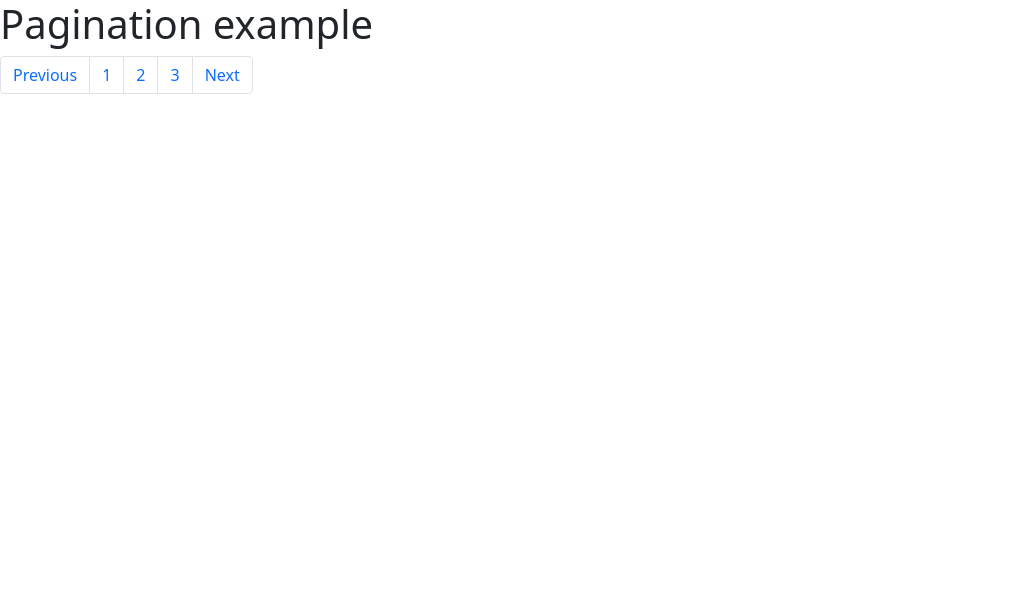
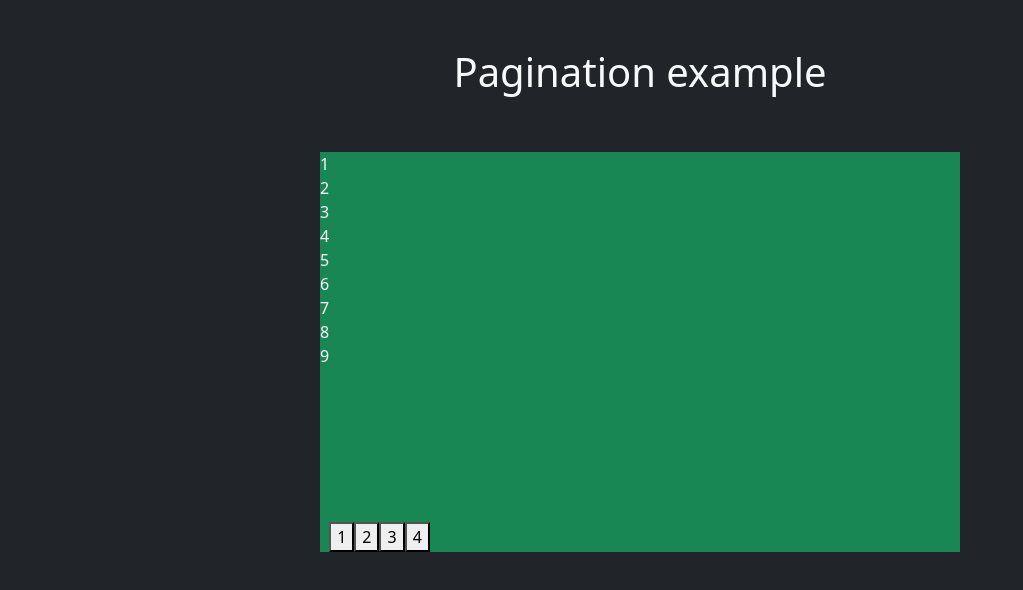
Before and after one commit to diego-rg/pagination-js, a plain HTML site: page index.html in a window 1280 px wide. Shown: the whole page, without its empty margins (0-1023 px from the left). Drawn offline with nearby package versions, Linux system fonts and the light colour scheme.

Commit message:
working without bootstrap elements

```diff
--- a/index.html
+++ b/index.html
@@ -9,24 +9,13 @@
 <link href="https://cdn.jsdelivr.net/npm/bootstrap@5.1.3/dist/css/bootstrap.min.css" rel="stylesheet"
 integrity="sha384-1BmE4kWBq78iYhFldvKuhfTAU6auU8tT94WrHftjDbrCEXSU1oBoqyl2QvZ6jIW3" crossorigin="anonymous">
 </head>
-<body>
-    <h1>Pagination example</h1>
+<body class="vh-100 vw-100 bg-dark text-light text-center">
+    <h1 class="p-5">Pagination example</h1>
+    <main class="d-flex bg-success w-50 h-50 m-auto">
+        <div id="data-container"></div>
 
-    <div id="data-container">
-
-    </div>
-
-    <nav aria-label="Page navigation">
-        <ul class="pagination pagination-bar" id="paginationBar">
-          <li class="page-item"><a class="page-link" href="#">Previous</a></li>
-          <li class="page-item"><a class="page-link" href="#">1</a></li>
-          <li class="page-item"><a class="page-link" href="#">2</a></li>
-          <li class="page-item"><a class="page-link" href="#">3</a></li>
-          <li class="page-item"><a class="page-link" href="#">Next</a></li>
-        </ul>
-      </nav>
-
-
+        <div class="align-self-end" id="pagination-bar"></div>
+    </main>
 
       <script src="scripts.js"></script>
       <!-- JavaScript Bundle with Popper -->
--- a/scripts.js
+++ b/scripts.js
@@ -7,8 +7,59 @@ const createFakeDB = () => {
 }
 createFakeDB();
 
-const dataContainer = document.getElementById("data-container");
-const paginationBar = document.getElementById("pagination-bar");
+const dataContainer = document.getElementById("data-container");//Div onde se verán os datos
+const paginationBar = document.getElementById("pagination-bar");//Div onde se verán os botóns
 
-let currentPage = 1;
-let paginationRows = 3;
+let currentPage = 1;//Páxina actual
+let setItemsPerPage = 9;//Número de datos por páxina
+
+function displayList (items, wrapper, itemsPerPage, page) {
+	wrapper.innerHTML = "";
+	page--;
+
+	let start = itemsPerPage * page;
+	let end = start + itemsPerPage;
+	let paginatedItems = items.slice(start, end);
+
+	for (let i = 0; i < paginatedItems.length; i++) {
+		let item = paginatedItems[i];
+
+		let item_element = document.createElement('div');
+		item_element.classList.add('item');
+		item_element.innerText = item;
+
+		wrapper.appendChild(item_element);
+	}
+}
+
+function setupPagination (items, wrapper, itemsPerPage) {
+	wrapper.innerHTML = "";
+
+	let page_count = Math.ceil(items.length / itemsPerPage);
+	for (let i = 1; i < page_count + 1; i++) {
+		let btn = paginationButton(i, items);
+		wrapper.appendChild(btn);
+	}
+}
+
+function paginationButton (page, items) {
+	let button = document.createElement('button');
+	button.innerText = page;
+
+	if (currentPage == page) button.classList.add('active');
+
+	button.addEventListener('click', function () {
+		currentPage = page;
+		displayList(items, dataContainer, setItemsPerPage, currentPage);
+
+		let current_btn = document.querySelector('.pagenumbers button.active');
+		current_btn.classList.remove('active');
+
+		button.classList.add('active');
+	});
+
+	return button;
+}
+
+displayList(fakeDB, dataContainer, setItemsPerPage, currentPage);
+setupPagination(fakeDB, paginationBar, setItemsPerPage);
```
